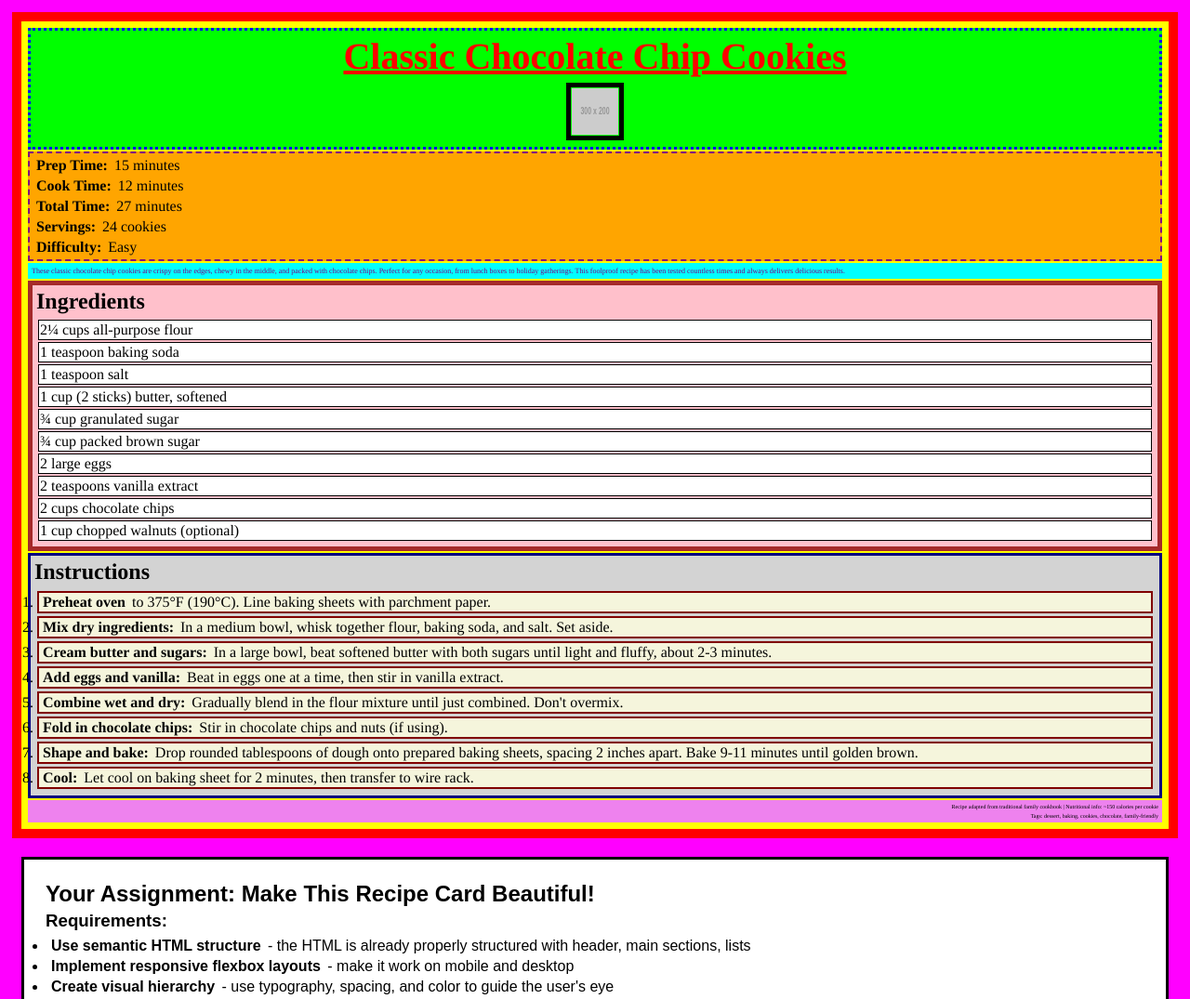
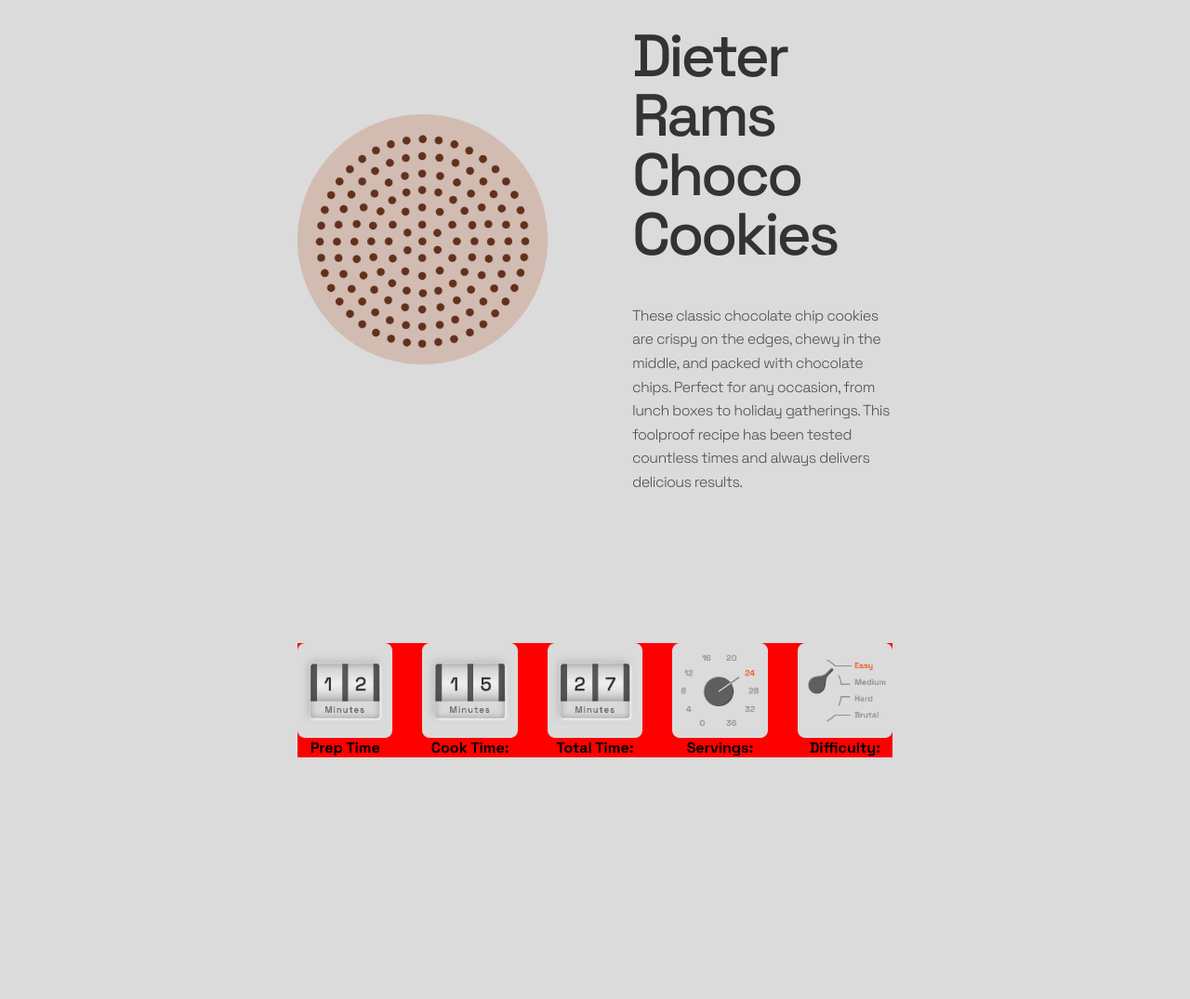
Before and after one commit to Bharathrico/cookingrecipe, a plain HTML site: page index.html in a window 1280 px wide. Shown: the top 1075 px of the page at 93% size. After the commit the page ends 815 px from the top, so only its background shows below. Drawn offline with Linux system fonts and the light colour scheme; placeholder pictures from the web are drawn by us.

Commit message:
new-changes

```diff
--- a/index.html
+++ b/index.html
@@ -1,119 +1,42 @@
-<!DOCTYPE html>
 <html lang="en">
 <head>
     <meta charset="UTF-8">
     <meta name="viewport" content="width=device-width, initial-scale=1.0">
-    <title>Recipe Card Assignment - Make This Beautiful!</title>
-    <link rel="stylesheet" href="style.css">
+    <title>Dieter Rams Choco Cookies</title>
+    <link rel="stylesheet" href="style2.css">
 </head>
 <body>
-    <div class="recipe-container">
-        <!-- Recipe Header Section -->
-        <header class="recipe-header">
-            <h1 class="recipe-title">Classic Chocolate Chip Cookies</h1>
-            <img src="https://via.placeholder.com/300x200/8B4513/FFFFFF?text=Cookie+Photo"
-                 alt="Golden brown chocolate chip cookies on a cooling rack"
-                 class="recipe-image">
-        </header>
-
-        <!-- Recipe Meta Information -->
-        <section class="recipe-meta">
-            <div class="meta-item">
-                <strong>Prep Time:</strong> 15 minutes
+    <header class="recipe-header">
+        <div class="cookieimage">
+            <img src="./Assets/Cookie.png" alt="">
+        </div>
+        <div class="recipe-details">
+            <h1 class="recipe-title">Dieter Rams Choco Cookies</h1>
+            <div class="recipe-description">These classic chocolate chip cookies are crispy on the edges, chewy in the middle, and packed with chocolate chips. Perfect for any occasion, from lunch boxes to holiday gatherings. This foolproof recipe has been tested countless times and always delivers delicious results.</div>
+        </div>
+    </header>
+    <div class="divider"></div>
+    <section class="recipe-meta">
+        <div class="meta-item">
+            <img src="./Assets/prep.png" alt="15 minutes">
+                <strong>Prep Time</strong>
             </div>
             <div class="meta-item">
-                <strong>Cook Time:</strong> 12 minutes
+                <img src="./Assets/cooking.png" alt="12 minutes">
+                <strong>Cook Time:</strong>
             </div>
             <div class="meta-item">
-                <strong>Total Time:</strong> 27 minutes
+                <img src="./Assets/full.png" alt="27 minutes">
+                <strong>Total Time:</strong>
             </div>
             <div class="meta-item">
-                <strong>Servings:</strong> 24 cookies
+                <img src="./Assets/servings.png" alt="27 minutes">
+                <strong>Servings:</strong>
             </div>
             <div class="meta-item">
-                <strong>Difficulty:</strong> Easy
+                <img src="./Assets/difficulty.png" alt="27 minutes">
+                <strong>Difficulty:</strong>
             </div>
-        </section>
-
-        <!-- Recipe Description -->
-        <section class="recipe-description">
-            <p>These classic chocolate chip cookies are crispy on the edges, chewy in the middle, and packed with chocolate chips. Perfect for any occasion, from lunch boxes to holiday gatherings. This foolproof recipe has been tested countless times and always delivers delicious results.</p>
-        </section>
-
-        <!-- Ingredients Section -->
-        <section class="ingredients-section">
-            <h2>Ingredients</h2>
-            <ul class="ingredients-list">
-                <li>2¼ cups all-purpose flour</li>
-                <li>1 teaspoon baking soda</li>
-                <li>1 teaspoon salt</li>
-                <li>1 cup (2 sticks) butter, softened</li>
-                <li>¾ cup granulated sugar</li>
-                <li>¾ cup packed brown sugar</li>
-                <li>2 large eggs</li>
-                <li>2 teaspoons vanilla extract</li>
-                <li>2 cups chocolate chips</li>
-                <li>1 cup chopped walnuts (optional)</li>
-            </ul>
-        </section>
-
-        <!-- Instructions Section -->
-        <section class="instructions-section">
-            <h2>Instructions</h2>
-            <ol class="instructions-list">
-                <li class="instruction-step">
-                    <strong>Preheat oven</strong> to 375°F (190°C). Line baking sheets with parchment paper.
-                </li>
-                <li class="instruction-step">
-                    <strong>Mix dry ingredients:</strong> In a medium bowl, whisk together flour, baking soda, and salt. Set aside.
-                </li>
-                <li class="instruction-step">
-                    <strong>Cream butter and sugars:</strong> In a large bowl, beat softened butter with both sugars until light and fluffy, about 2-3 minutes.
-                </li>
-                <li class="instruction-step">
-                    <strong>Add eggs and vanilla:</strong> Beat in eggs one at a time, then stir in vanilla extract.
-                </li>
-                <li class="instruction-step">
-                    <strong>Combine wet and dry:</strong> Gradually blend in the flour mixture until just combined. Don't overmix.
-                </li>
-                <li class="instruction-step">
-                    <strong>Fold in chocolate chips:</strong> Stir in chocolate chips and nuts (if using).
-                </li>
-                <li class="instruction-step">
-                    <strong>Shape and bake:</strong> Drop rounded tablespoons of dough onto prepared baking sheets, spacing 2 inches apart. Bake 9-11 minutes until golden brown.
-                </li>
-                <li class="instruction-step">
-                    <strong>Cool:</strong> Let cool on baking sheet for 2 minutes, then transfer to wire rack.
-                </li>
-            </ol>
-        </section>
-
-        <!-- Recipe Footer -->
-        <footer class="recipe-footer">
-            <p>Recipe adapted from traditional family cookbook | Nutritional info: ~150 calories per cookie</p>
-            <p>Tags: dessert, baking, cookies, chocolate, family-friendly</p>
-        </footer>
-    </div>
-
-    <!-- Assignment Instructions (remove this section when styling) -->
-    <div style="background: white; border: 3px solid black; margin: 20px; padding: 20px; font-family: Arial;">
-        <h2>Your Assignment: Make This Recipe Card Beautiful!</h2>
-        <h3>Requirements:</h3>
-        <ul>
-            <li><strong>Use semantic HTML structure</strong> - the HTML is already properly structured with header, main sections, lists</li>
-            <li><strong>Implement responsive flexbox layouts</strong> - make it work on mobile and desktop</li>
-            <li><strong>Create visual hierarchy</strong> - use typography, spacing, and color to guide the user's eye</li>
-            <li><strong>Design for usability</strong> - this should be easy to follow while cooking</li>
-            <li><strong>Make it beautiful</strong> - choose cohesive colors, fonts, and spacing</li>
-        </ul>
-        <h3>Focus Areas:</h3>
-        <ul>
-            <li>Layout: Use flexbox for responsive design</li>
-            <li>Typography: Create clear information hierarchy</li>
-            <li>Color & Contrast: Ensure readability</li>
-            <li>Spacing: Use consistent margins and padding</li>
-            <li>Mobile-first: Design works on small screens</li>
-        </ul>
-    </div>
+    </section>
 </body>
 </html>
--- /dev/null
+++ b/style2.css
@@ -0,0 +1,182 @@
+/* INTENTIONALLY UGLY STARTER STYLES */
+/* These styles are very, very ugly. */
+/* Time to make them attractive, legible, and usable */
+
+@import url('https://fonts.googleapis.com/css2?family=Space+Grotesk:wght@300..700&display=swap');
+
+body {
+    font-family: 'Space Grotesk', sans-serif;
+    background-color: #DBDBDB;
+    margin: 0;
+    padding-left: 40vmin;
+    padding-right: 40vmin;
+    font-size: 100%;
+    display: flex;
+    flex-direction: column;
+    align-items: center;
+    justify-content: center;
+    height: 100%;
+    gap: 10vmin;
+}
+
+.recipe-header
+{
+    /* width: 880px; */
+    width: 100%;
+    height: auto;
+    gap: 90px;
+    display: flex;
+    flex-direction: row;
+    align-items: center;
+    justify-content: space-between;
+}
+
+.cookieimage
+{
+    display: flex;
+    align-items: center;
+    justify-content: center;
+    height:270px;
+    img
+    {
+        height: 100%;
+    }
+}
+
+.recipe-details
+{
+    display: flex;
+    align-items:flex-start;
+    justify-content: space-between;
+    flex-direction: column;
+    width: 100%;
+    height: fit-content;
+}
+
+.recipe-title
+{
+    color: #333;
+    font-size: 4rem;
+    font-weight: 500;
+    line-height: 100%;
+    letter-spacing: -0.2rem;
+}
+
+.recipe-description
+{
+    color: #4D4D4D;
+    font-size: 1rem;
+    font-style: normal;
+    font-weight: 300;
+    line-height: 160%;
+    letter-spacing: -0.04rem;
+}
+
+.divider
+{
+    width: 100%;
+    height: 1px;
+    filter: drop-shadow(0px 2px 0px #00000055);
+    background: #BDBDBD;
+}
+
+.recipe-meta
+{
+    padding: 0;
+    margin: 0;
+    gap: 5%;
+    width: 100%;
+    height: auto;
+    background-color: red;
+    display: flex;
+    align-items: center;
+    justify-content: center;
+    font-size: ;
+}
+
+.meta-item
+{
+    display: flex;
+    align-items: center;
+    justify-content: center;
+    flex-direction: column;
+    width: 100%;
+    img
+    {
+        width: 100%;
+    }
+}
+
+/* .recipe-container {
+    background-color: yellow;
+    border: 10px solid red;
+    margin: 10px;
+    padding: 5px;
+} */
+/*
+.recipe-header {
+    background-color: lime;
+    border: 3px dotted blue;
+    text-align: center;
+} */
+/*
+.recipe-title {
+    color: red;
+    font-size: 40px;
+    text-decoration: underline;
+} */
+
+/* .recipe-meta {
+    background-color: orange;
+    border: 2px dashed purple;
+} */
+
+/* .recipe-description {
+    background-color: aqua;
+    font-size: 8px;
+    color: purple;
+} */
+
+/* .ingredients-section {
+    background-color: pink;
+    border: 5px solid brown;
+}
+
+.ingredients-list {
+    list-style: none;
+}
+
+.ingredients-list li {
+    background-color: white;
+    border: 1px solid black;
+    margin: 2px;
+    padding: 1px;
+}
+
+.instructions-section {
+    background-color: lightgray;
+    border: 3px solid navy;
+}
+
+.instruction-step {
+    background-color: beige;
+    border: 2px solid maroon;
+    margin: 3px;
+}
+
+.recipe-footer {
+    background-color: violet;
+    text-align: right;
+    font-size: 6px;
+}
+
+.recipe-image {
+    width: 50px;
+    height: 50px;
+    border: 5px solid black;
+} */
+
+/* * {
+    margin: 2px;
+    padding: 1px;
+} */
```
Also changed, not shown: index_old.html (added, +122 -0 lines), Assets/Cookie.png (added), Assets/cooking.png (added), Assets/difficulty.png (added), Assets/full.png (added), Assets/prep.png (added), Assets/servings.png (added).
